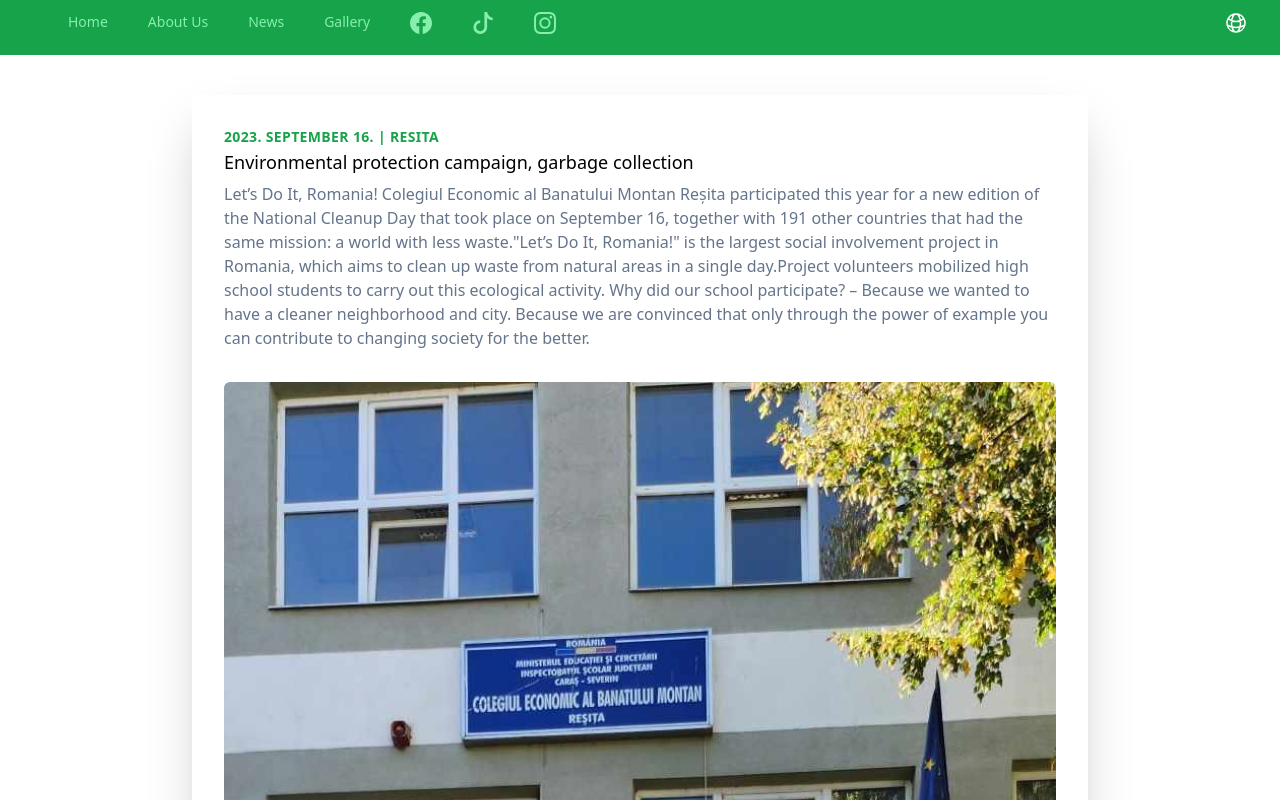
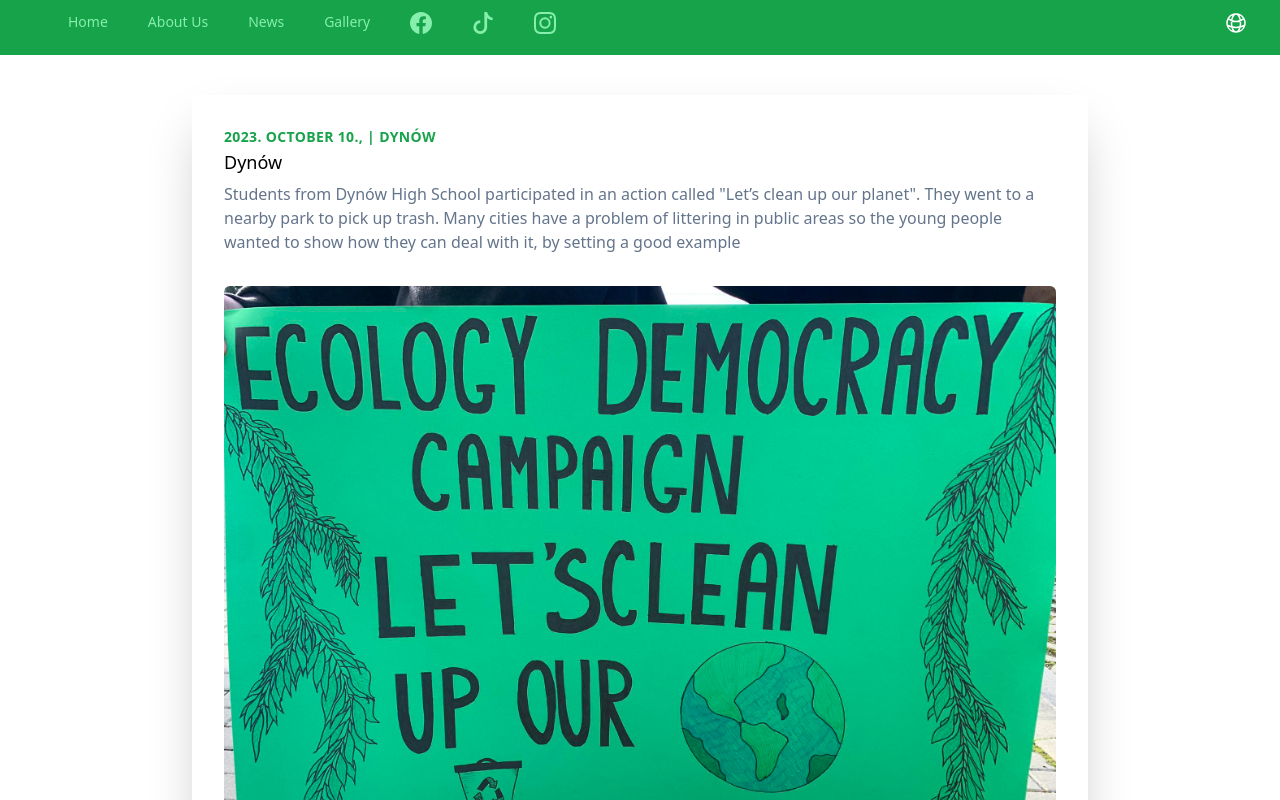
Before and after one commit to bzsol/ecoyouthcampaign, a React (Vite) app: page / in a window 1280 px wide. Shown: the part 400-1200 px from the top of the page. Built offline with nearby package versions, Linux system fonts and the light colour scheme.

Commit message:
updated sixth fifth texts

```diff
--- a/src/Pages/Home.tsx
+++ b/src/Pages/Home.tsx
@@ -34,11 +34,26 @@ function Home() {
         { src: '/fourth/3.jpg', alt: '3' },
         { src: '/fourth/4.jpg', alt: '4' },
     ]
+    const fifth = [
+        { src: '/fifth/1.jpg', alt: '1' },
+        { src: '/fifth/2.jpg', alt: '2' },
+        { src: '/fifth/3.jpg', alt: '3' },
+        { src: '/fifth/4.jpg', alt: '4' },
+    ]
+    const sixth = [
+        { src: '/sixth/1.jpg', alt: '1' },
+        { src: '/sixth/2.jpg', alt: '2' },
+        { src: '/sixth/3.jpg', alt: '3' },
+        { src: '/sixth/4.jpg', alt: '4' },
+    ]
+
     return (
         <div id="main" className="App">
             <div className="flex flex-col">
                 <Hero></Hero>
                 <Navbar></Navbar>
+                <Section url="/sixth-workshop" date={t('workshop.date_sixth')} title={t('workshop.sixth')} text={t('workshop.sixth_text')} photo={sixth}></Section>
+                <Section url="/fifth-workshop" date={t('workshop.date_fifth')} title={t('workshop.fifth')} text={t('workshop.fifth_text')} photo={fifth}></Section>
                 <Section url="/fourth-workshop" date={t('workshop.date_fourth')} title={t('workshop.fourth')} text={t('workshop.fourth_text')} photo={fourth}></Section>
                 <Section url="/third-workshop" date={t('workshop.date_third')} title={t('workshop.third')} text={t('workshop.third_text')} photo={third}></Section>
                 <Section url="/second-workshop" date={t('workshop.date_second')}  title={t('workshop.second')} text={t('workshop.second_text')}  photo={second}></Section>
--- a/src/i18n.ts
+++ b/src/i18n.ts
@@ -63,12 +63,12 @@ i18n
             date_fourth: '2023. September 16. | RESITA',
             fourth: 'Environmental protection campaign, garbage collection',
             fourth_text: 'Let’s Do It, Romania! Colegiul Economic al Banatului Montan Reșita participated this year for a new edition of the National Cleanup Day that took place on September 16, together with 191 other countries that had the same mission: a world with less waste."Let’s Do It, Romania!" is the largest social involvement project in Romania, which aims to clean up waste from natural areas in a single day.Project volunteers mobilized high school students to carry out this ecological activity. Why did our school participate? – Because we wanted to have a cleaner neighborhood and city. Because we are convinced that only through the power of example you can contribute to changing society for the better.',
-            date_fifth: '2023',
-            fifth: 'a',
-            fifth_text: 'a',
-            date_sixth: '2023',
-            sixth: 'b',
-            sixth_text: 'c'
+            date_fifth: '2023. 09. 30., | Resita',
+            fifth: 'Resita',
+            fifth_text: 'The team involved in the project prepared a power point presentation about recycling and disseminated this information to the students of the Economic College, in order to raise awareness that recycling does not only have benefits for the environment, it can also be a change for the better for the community. Students were encouraged to start with small steps and not to put too much pressure on themselves or their loved ones because frustration and a desire to give up on this process so beneficial to nature may arise. Unfortunately, Romania is not a leader in recycling, as only 30% of students in Romania participated in programs where they learned about the importance of selective collection and recycling of waste, according to a Clean Recycle analysis.',
+            date_sixth: '2023. OCTOBER 10., | Dynów',
+            sixth: 'Dynów',
+            sixth_text: 'Students from Dynów High School participated in an action called "Let’s clean up our planet". They went to a nearby park to pick up trash. Many cities have a problem of littering in public areas so the young people wanted to show how they can deal with it, by setting a good example'
           }
         }
       },
@@ -118,12 +118,12 @@ i18n
                 date_fourth: '2023. szeptember 16. | Resicabánya',
                 fourth: 'Környezetvédelmi kampány, szemétszedés',
                 fourth_text: 'Let’s Do It, Románia! A Colegiul Economic al Banatului Montan Reșita idén szeptember 16-án, másik 191 országgal együtt vett részt a „Nemzeti Takarítás Napján”, amelyeknek ugyanaz volt a küldetése: egy világ kevesebb hulladékkal. A "Let’s Do It, Románia!" a legnagyobb társadalmi szerepvállalási projekt Romániában, amelynek célja a természeti területek hulladékának egyetlen nap alatt történő eltakarítása. A projekt önkéntesei középiskolás diákokat mozgósítottak ennek az ökológiai tevékenységnek a végrehajtására. Miért vett részt iskolánk? – Mert tisztább környéket és várost akartunk. Mert meg vagyunk győződve arról, hogy csak a példamutatás erejével lehet hozzájárulni a társadalom jobbá tételéhez.',
-                date_fifth: '2023',
-                fifth: 'a',
-                fifth_text: 'a',
-                date_sixth: '2023',
-                sixth: 'c',
-                sixth_text: 'c'
+                date_fifth: '2023. szeptember 30., | Resita',
+                fifth: 'Bemutató, Resita',
+                fifth_text: 'A projektben részt vevő csapat power point prezentációt készített az újrahasznosításról, és ezt az információt terjesztette a gazdasági főiskola diákjai között, hogy felhívja a figyelmet arra, hogy az újrahasznosítás nem csak a környezet számára előnyös, hanem a közösség számára is pozitív változást hozhat. A diákokat arra ösztönözték, hogy kis lépésekkel kezdjék, és ne gyakoroljanak túl nagy nyomást magukra vagy szeretteikre, mert frusztráció és a vágy, hogy feladják ezt a természet számára oly hasznos folyamatot, felmerülhet. Sajnos Románia nem élen jár az újrahasznosításban, hiszen a Clean Recycle elemzése szerint a romániai diákoknak csupán 30%-a vett részt olyan programokon, ahol megismerkedtek a szelektív hulladékgyűjtés és újrahasznosítás fontosságával.',
+                date_sixth: '2023. október 10., Szemétszedés, | Dynów',
+                sixth: 'Szemétszedés',
+                sixth_text: 'A Dynówi Gimnázium diákjai részt vettek a "Tisztítsuk meg bolygónkat" elnevezésű akcióban. Egy közeli parkba mentek szemetet szedni. Sok városban problémát jelent a szemetelés a közterületeken, ezért a fiatalok jó példával akarták megmutatni, hogyan lehet ezt kezelni.'
             }
         }
       },
@@ -177,12 +177,12 @@ i18n
               date_fourth: '2023. Septembrie 16., | RESITA',
               fourth: 'Campanie de protecția mediului, colectare a deșeurilor',
               fourth_text: 'Let’s do it, Romania! Colegiul Economic al Banatului Montan Reșita a participat anul acesta la o nouă ediție a Zilei Naționale a Curățeniei care a avut loc pe 16 septembrie, alături de alte 191 de țări care au avut aceeași misiune: o lume cu mai puține deșeuri „Let’s Do It, Romania!” este cel mai mare proiect de implicare socială din România, care are ca scop curățarea deșeurilor din zonele naturale într-o singură zi. Voluntarii proiectului au mobilizat elevii de liceu pentru a desfășura această activitate ecologică. De ce a participat școala noastră? – Pentru că am vrut să avem un cartier și un oraș mai curat. Pentru că suntem convinși că doar prin puterea exemplului poți contribui la schimbarea în bine a societății.',
-              date_fifth: '2023',
-              fifth: 'a',
-              fifth_text: 'a',
-              date_sixth: '2023',
-              sixth: 'b',
-              sixth_text: 'b'
+              date_fifth: '2023. 09. 30., | Resita',
+              fifth: 'Resita',
+              fifth_text: 'Echipa implicată în proiect a pregatit o prezentare power point  despre reciclare și a diseminat aceste informații elevilor din Colegiul Economic, pentru a creste conștientizarea că reciclarea nu are beneficii doar pentru mediul înconjurător,  ea poate fi o schimbare în bine și pentru comunitate.  Elevii au fost încurajați să înceapă cu pași mici și să nu pună presiune prea mare nici pe ei, nici pe cei dragi pentru că este posibil să apară frustrarea și dorința de a renunța la acest proces atât de benefic pentru natură. Din păcate, România nu este fruntașă la capitolul reciclare, întrucât doar 30% dintre elevii din România au participat la programe în care au învățat despre importanța colectării selective și reciclarea deșeurilor, potrivit unei analize Clean Recycle.',
+              date_sixth: '2023. 10. 10., | Dynów',
+              sixth: 'Dynów',
+              sixth_text: 'Elevii de la Liceul din Dynów au participat la o acțiune numită „Curățăm planeta noastră”. Au mers într-un parc apropiat pentru a strânge gunoiul. Multe orașe se confruntă cu problema aruncării deșeurilor în spațiile publice, așa că tinerii au vrut să arate cum pot face față acestei situații, dând un exemplu pozitiv.'
             }
 
         }
@@ -238,12 +238,12 @@ i18n
             date_fourth: 'date_fourth',
             fourth: 'fourth_title',
             fourth_text: 'fourth_text',
-            date_fifth: '2023',
-            fifth: 'a',
-            fifth_text: 'a',
-            date_sixth: '2023',
-            sixth: 'b',
-            sixth_text: 'b'
+            date_fifth: '2023. 09. 30., | Resita',
+            fifth: 'Resita',
+            fifth_text: 'Zespół zaangażowany w projekt przygotował prezentację Power Point na temat recyklingu i rozpowszechnił te informacje pośród studentów Kolegium Ekonomicznego, aby podnieść świadomość, że recykling nie tylko przynosi korzyści dla środowiska, ale może być również zmianą na lepsze dla społeczności. Studenci zostali zachęceni do rozpoczęcia od małych kroków i nie wywierania zbyt dużej presji na siebie lub swoich bliskich, ponieważ może to spowodować frustrację i chęć rezygnacji z tak korzystnego dla przyrody procesu. Niestety, Rumunia nie jest liderem w recyklingu, ponieważ tylko 30% uczniów w Rumunii uczestniczyło w programach, w których dowiedzieli się o znaczeniu selektywnej zbiórki i recyklingu odpadów, zgodnie z analizą Clean Recycle.',
+            date_sixth: '2023. 10. 10., | Dynów',
+            sixth: 'Dynów',
+            sixth_text: 'Uczniowie Liceum Ogólnokształcącego w Dynowie wzięli udział w akcji "Posprzątajmy naszą planetę". Udali się do pobliskiego parku, aby pozbierać śmieci. Wiele miast boryka się z problemem zaśmiecania terenów publicznych, więc młodzi ludzie chcieli pokazać, jak można sobie z tym radzić, dając dobry przykład'
           }
         }
       }
```
